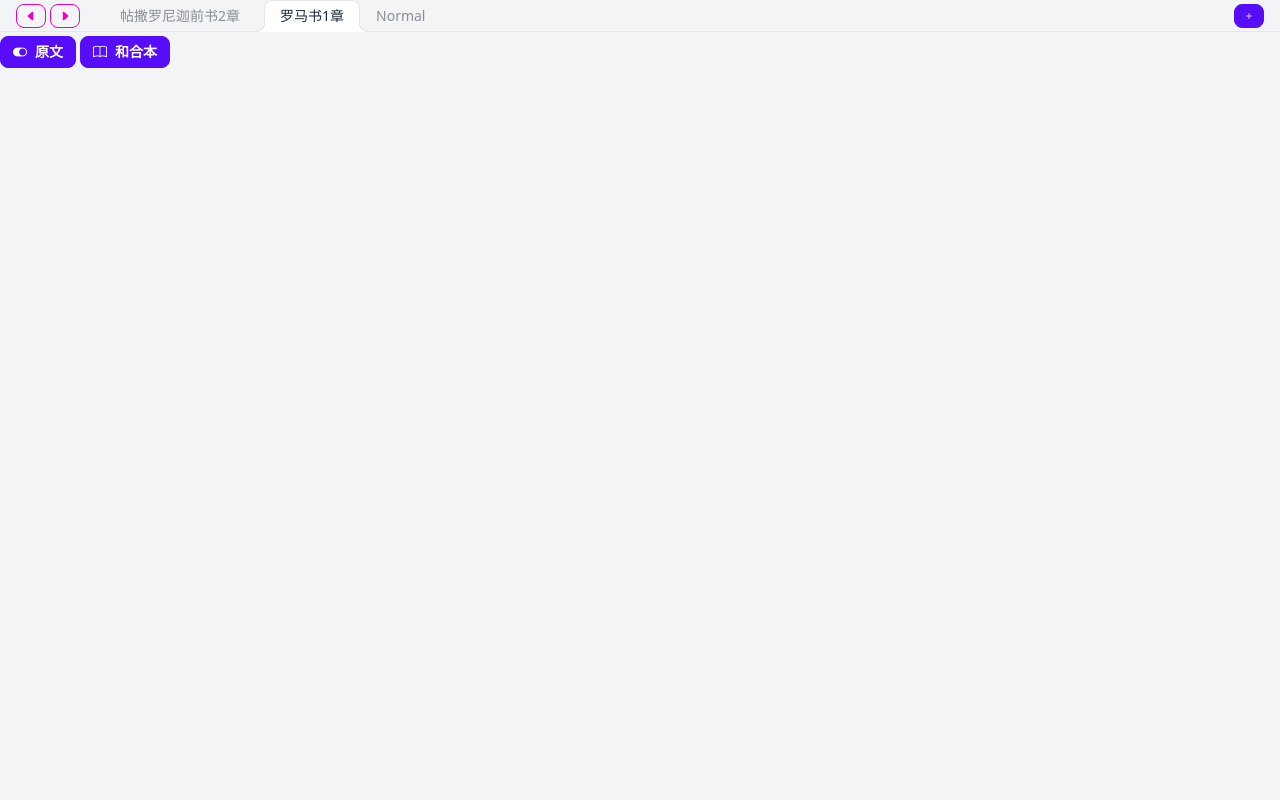
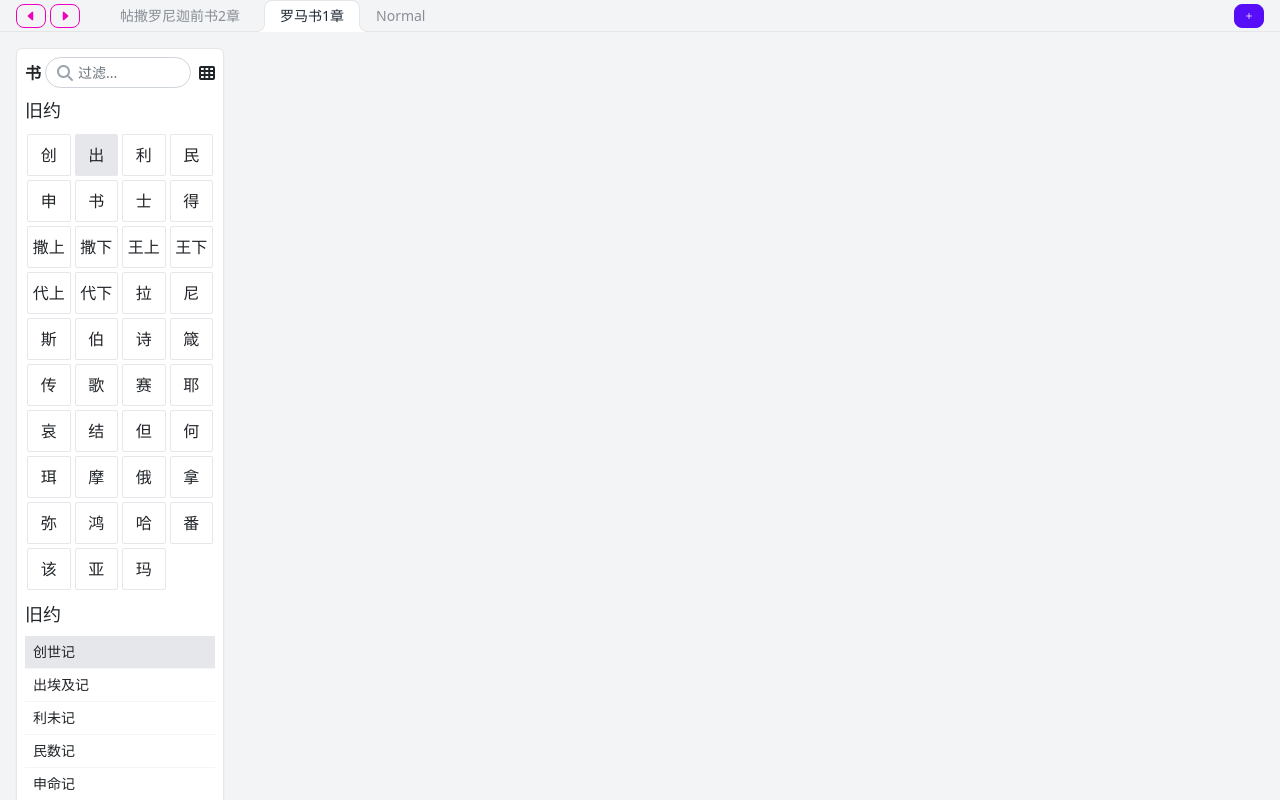
Before and after one commit to mattwhatsup/bible-study-tool-app-tauri, a React (Vite) app: page / in a window 1280 px wide. Shown: the top 800 px of the page. Built offline with nearby package versions, Linux system fonts and the light colour scheme.

Commit message:
book list

```diff
--- a/src/App.tsx
+++ b/src/App.tsx
@@ -1,4 +1,5 @@
 import { FunctionComponent } from 'react'
+import BookList from './components-ui/BookList'
 import Dialog from './components-ui/Dialog'
 import SwitchButton from './components-ui/SwitchButton'
 import Tabs from './components-ui/Tabs'
@@ -9,9 +10,13 @@ const App: FunctionComponent<AppProps> = () => {
   return (
     <div className="tw-w-screen tw-h-screen">
       <Tabs />
+      {/*
       <SwitchButton />
       <VersionDropDown />
-      <Dialog />
+      <Dialog /> */}
+      <div className="tw-w-52 tw-m-4 tw-border tw-p-2  tw-bg-white tw-rounded-md tw-shadow-sm">
+        <BookList />
+      </div>
     </div>
   )
 }
--- /dev/null
+++ b/src/components-ui/BookList.css
@@ -0,0 +1,18 @@
+.book-list-header > * + * {
+  @apply tw-ml-1;
+}
+.book-list > li {
+  @apply tw-text-sm tw-leading-6 tw-border-b tw-border-gray-100 tw-pt-1 tw-pb-1 tw-indent-2;
+}
+.book-list > li.active {
+  @apply tw-bg-gray-200;
+}
+.book-grid {
+  @apply tw-grid tw-grid-cols-4;
+}
+.book-grid > li {
+  @apply tw-border tw-text-center tw-m-0.5 tw-leading-10 tw-rounded-sm;
+}
+.book-grid > li.active {
+  @apply tw-bg-gray-200;
+}
--- /dev/null
+++ b/src/components-ui/BookList.tsx
@@ -0,0 +1,370 @@
+import { FunctionComponent } from 'react'
+import './BookList.css'
+
+interface BookListProps {}
+
+const BookList: FunctionComponent<BookListProps> = () => {
+  return (
+    <div className="">
+      <div className="tw-flex tw-items-center book-list-header">
+        <span className=" tw-font-bold">书</span>
+
+        <div className=" tw-flex-1 tw-relative">
+          <i className="fa fa-search tw-absolute tw-left-3 tw-top-2 tw-text-gray-400"></i>
+          <input
+            type="text"
+            className="form-control form-control-sm tw-pl-8 tw-rounded-2xl"
+            placeholder="过滤..."
+          />
+        </div>
+
+        <label className=" tw-swap tw-swap-rotate tw-ml-2">
+          <input type="checkbox" />
+
+          <i className="fa fa-th tw-swap-off" aria-hidden="true" />
+
+          <i className="fa fa-bars tw-swap-on" aria-hidden="true" />
+        </label>
+
+        {/* <div>
+          <i className="fa fa-th" aria-hidden="true" />
+        </div> */}
+      </div>
+      <div className="list-content">
+        <div className="">
+          <div className=" tw-text-lg tw-mt-2">旧约</div>
+          <ul className="book-grid tw-mt-2">
+            <li>
+              <span>创</span>
+            </li>
+            <li className="active">
+              <span>出</span>
+            </li>
+            <li>
+              <span>利</span>
+            </li>
+            <li>
+              <span>民</span>
+            </li>
+            <li>
+              <span>申</span>
+            </li>
+            <li>
+              <span>书</span>
+            </li>
+            <li>
+              <span>士</span>
+            </li>
+            <li>
+              <span>得</span>
+            </li>
+            <li>
+              <span>撒上</span>
+            </li>
+            <li>
+              <span>撒下</span>
+            </li>
+            <li>
+              <span>王上</span>
+            </li>
+            <li>
+              <span>王下</span>
+            </li>
+            <li>
+              <span>代上</span>
+            </li>
+            <li>
+              <span>代下</span>
+            </li>
+            <li>
+              <span>拉</span>
+            </li>
+            <li>
+              <span>尼</span>
+            </li>
+            <li>
+              <span>斯</span>
+            </li>
+            <li>
+              <span>伯</span>
+            </li>
+            <li>
+              <span>诗</span>
+            </li>
+            <li>
+              <span>箴</span>
+            </li>
+            <li>
+              <span>传</span>
+            </li>
+            <li>
+              <span>歌</span>
+            </li>
+            <li>
+              <span>赛</span>
+            </li>
+            <li>
+              <span>耶</span>
+            </li>
+            <li>
+              <span>哀</span>
+            </li>
+            <li>
+              <span>结</span>
+            </li>
+            <li>
+              <span>但</span>
+            </li>
+            <li>
+              <span>何</span>
+            </li>
+            <li>
+              <span>珥</span>
+            </li>
+            <li>
+              <span>摩</span>
+            </li>
+            <li>
+              <span>俄</span>
+            </li>
+            <li>
+              <span>拿</span>
+            </li>
+            <li>
+              <span>弥</span>
+            </li>
+            <li>
+              <span>鸿</span>
+            </li>
+            <li>
+              <span>哈</span>
+            </li>
+            <li>
+              <span>番</span>
+            </li>
+            <li>
+              <span>该</span>
+            </li>
+            <li>
+              <span>亚</span>
+            </li>
+            <li>
+              <span>玛</span>
+            </li>
+          </ul>
+        </div>
+
+        <div>
+          <div className=" tw-text-lg tw-mt-2">旧约</div>
+          <ul className="book-list tw-mt-2">
+            <li className="active">
+              <span>创世记</span>
+            </li>
+            <li>
+              <span>出埃及记</span>
+            </li>
+            <li>
+              <span>利未记</span>
+            </li>
+            <li>
+              <span>民数记</span>
+            </li>
+            <li>
+              <span>申命记</span>
+            </li>
+            <li>
+              <span>约书亚记</span>
+            </li>
+            <li>
+              <span>士师记</span>
+            </li>
+            <li>
+              <span>路得记</span>
+            </li>
+            <li>
+              <span>撒母耳记上</span>
+            </li>
+            <li>
+              <span>撒母耳记下</span>
+            </li>
+            <li>
+              <span>列王纪上</span>
+            </li>
+            <li>
+              <span>列王纪下</span>
+            </li>
+            <li>
+              <span>歷代志上</span>
+            </li>
+            <li>
+              <span>歷代志下</span>
+            </li>
+            <li>
+              <span>以斯拉记</span>
+            </li>
+            <li>
+              <span>尼希米记</span>
+            </li>
+            <li>
+              <span>以斯帖记</span>
+            </li>
+            <li>
+              <span>约伯记</span>
+            </li>
+            <li>
+              <span>诗篇</span>
+            </li>
+            <li>
+              <span>箴言</span>
+            </li>
+            <li>
+              <span>传道书</span>
+            </li>
+            <li>
+              <span>雅歌</span>
+            </li>
+            <li>
+              <span>以赛亚书</span>
+            </li>
+            <li>
+              <span>耶利米书</span>
+            </li>
+            <li>
+              <span>耶利米哀歌</span>
+            </li>
+            <li>
+              <span>以西结书</span>
+            </li>
+            <li>
+              <span>但以理书</span>
+            </li>
+            <li>
+              <span>何西阿书</span>
+            </li>
+            <li>
+              <span>约珥书</span>
+            </li>
+            <li>
+              <span>阿摩司书</span>
+            </li>
+            <li>
+              <span>俄巴底亚书</span>
+            </li>
+            <li>
+              <span>约拿书</span>
+            </li>
+            <li>
+              <span>弥迦书</span>
+            </li>
+            <li>
+              <span>那鸿书</span>
+            </li>
+            <li>
+              <span>哈巴谷书</span>
+            </li>
+            <li>
+              <span>西番雅书</span>
+            </li>
+            <li>
+              <span>哈该书</span>
+            </li>
+            <li>
+              <span>撒迦利亚书</span>
+            </li>
+            <li>
+              <span>玛拉基书</span>
+            </li>
+          </ul>
+        </div>
+        <div>
+          <div className=" tw-text-lg tw-mt-2">新约</div>
+          <ul className="book-list tw-mt-2">
+            <li>
+              <span>马太福音</span>
+            </li>
+            <li>
+              <span>马可福音</span>
+            </li>
+            <li>
+              <span>路加福音</span>
+            </li>
+            <li>
+              <span>约翰福音</span>
+            </li>
+            <li>
+              <span>使徒行传</span>
+            </li>
+            <li>
+              <span>罗马书</span>
+            </li>
+            <li>
+              <span>哥林多前书</span>
+            </li>
+            <li>
+              <span>哥林多后书</span>
+            </li>
+            <li>
+              <span>加拉太书</span>
+            </li>
+            <li>
+              <span>以弗所书</span>
+            </li>
+            <li>
+              <span>腓利比书</span>
+            </li>
+            <li>
+              <span>歌罗西书</span>
+            </li>
+            <li>
+              <span>帖撒罗尼迦前书</span>
+            </li>
+            <li>
+              <span>帖撒罗尼迦后书</span>
+            </li>
+            <li>
+              <span>提摩太前书</span>
+            </li>
+            <li>
+              <span>提摩太后书</span>
+            </li>
+            <li>
+              <span>提多书</span>
+            </li>
+            <li>
+              <span>腓利门书</span>
+            </li>
+            <li>
+              <span>希伯来书</span>
+            </li>
+            <li>
+              <span>雅各书</span>
+            </li>
+            <li>
+              <span>彼得前书</span>
+            </li>
+            <li>
+              <span>彼得后书</span>
+            </li>
+            <li>
+              <span>约翰壹书</span>
+            </li>
+            <li>
+              <span>约翰贰书</span>
+            </li>
+            <li>
+              <span>约翰参书</span>
+            </li>
+            <li>
+              <span>犹大书</span>
+            </li>
+            <li>
+              <span>启示录</span>
+            </li>
+          </ul>
+        </div>
+      </div>
+    </div>
+  )
+}
+
+export default BookList
--- /dev/null
+++ b/src/components-ui/ChapterList.tsx
@@ -0,0 +1,7 @@
+interface ChapterListProps {}
+
+const ChapterList: FunctionComponent<ChapterListProps> = () => {
+  return <></>
+}
+
+export default ChapterList
--- /dev/null
+++ b/src/components-ui/VerseList.tsx
@@ -0,0 +1,7 @@
+interface VerseListProps {}
+
+const VerseList: FunctionComponent<VerseListProps> = () => {
+  return <></>
+}
+
+export default VerseList
```
